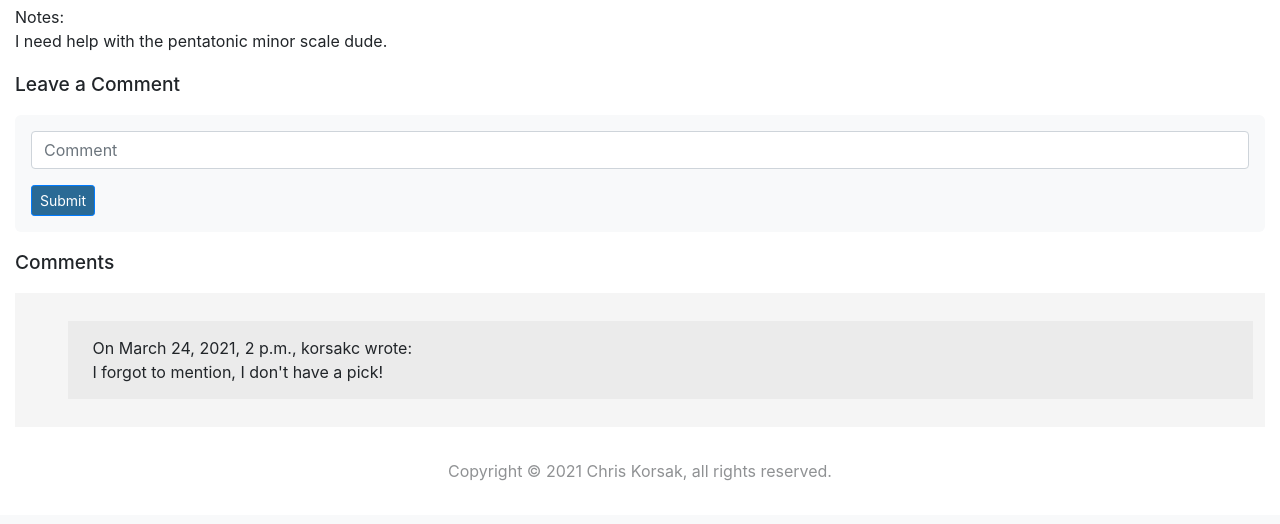
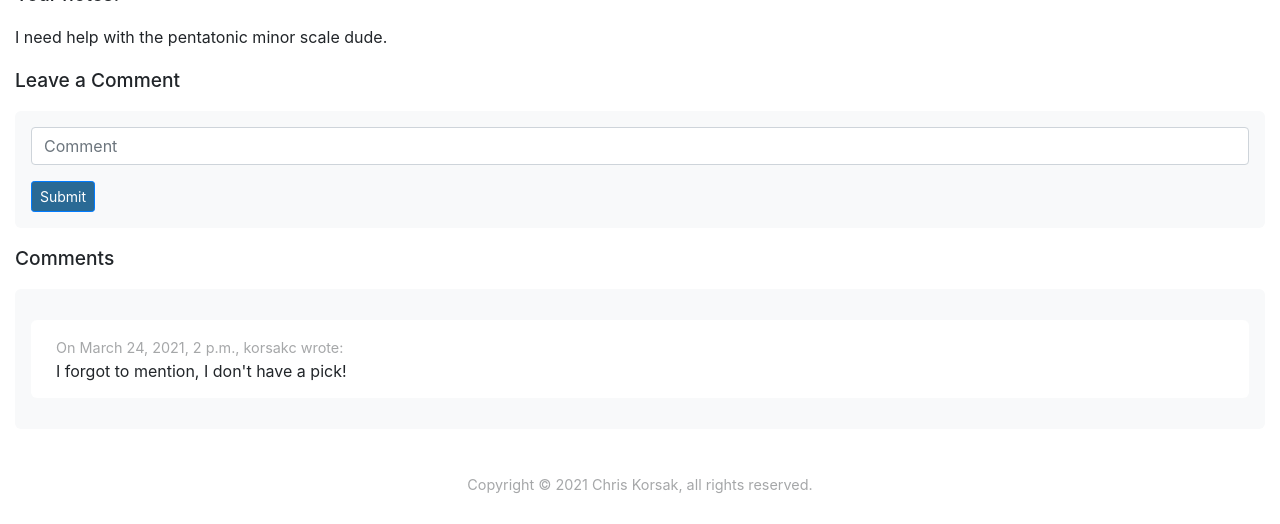
Before and after one commit to chriskorsak/capstone, a Django app: page /feedback/5 in a window 1280 px wide. Shown: the part 683-1207 px from the top of the page. Before the commit the page ends 1164 px from the top, so only its background shows below. Run offline with Django 3.2, Linux system fonts and the light colour scheme; a user stored in the database is signed in; data comes from the database, SQL or seed files in the repository; both versions use the stored data as it was after the commit; some libraries are stand-ins or nearby versions.

Commit message:
css styles: comment sections in post and feedback, minor css text styles. add classes to template elements for css styling.

```diff
--- a/ckblues/static/ckblues/styles.css
+++ b/ckblues/static/ckblues/styles.css
@@ -1,7 +1,3 @@
-/* * {
-  border: 1px solid black;
-} */
-
 /* styles for layout.html, main page sections */
 .main,
 .sidebar {
@@ -18,10 +14,11 @@ img.logo {
   text-align: center;
 }
 
-/* blog post excerpt on index, welcome on index, and all forms */
+/* blog post excerpt on index, welcome on index, all forms, and comment section */
 section.post,
 form,
-div#welcome {
+div#welcome,
+ul.comments {
   margin-bottom: 1em;
   padding: 1em;
   background-color:#f8f9fa;
@@ -31,8 +28,10 @@ div#welcome {
   padding: 2em;
 }
 
-section.post {
-  overflow: hidden;
+.comment {
+  background-color: #ffffff !important;
+  padding: 1em;
+  border-radius: 6px;
 }
 
 /* in dashboard, update email and or password not displayed by default */
@@ -40,17 +39,20 @@ section.post {
   display: none;
 }
 
+footer,
+.post-category,
+.comment-date-user,
+.feedback-date-received {
+  font-size: 90%;
+  opacity: 40%;
+}
+
 footer {
   text-align: center;
   padding: 2em 0;
-  opacity: 50%;
 }
 
 /* elements */
-
-.table {
-  overflow: hidden !important;
-}
 
 h2,
 h3 {
@@ -167,6 +169,7 @@ li.comment {
 	td:nth-of-type(2):before { content: "Category"; }
 	td:nth-of-type(3):before { content: "Review Status"; }
 	td:nth-of-type(4):before { content: "Link"; }
+}
 
 @media (max-width: 576px) {
   img.logo {
--- a/ckblues/templates/ckblues/feedback.html
+++ b/ckblues/templates/ckblues/feedback.html
@@ -2,19 +2,18 @@
 {% load static %}
 
 {% block body %}
-<h2>{{ feedback.user }}</h2>
-<h3>Feedback for {{ feedback.category }}</h3>
-<p>Date received: {{ feedback.date }}</p>
+  <h1>Feedback for {{ feedback.user }} - {{ feedback.category }}</h1>
+  <p class="feedback-date-received">Date received: {{ feedback.date }}</p>
   {% if feedback.reviewed == True %}
-  <h4>Feedback Screencast:</h4>
-  <iframe width="560" height="315" src="https://www.youtube.com/embed/{{ feedback.videoResponse }}" title="YouTube video player" frameborder="0" allow="accelerometer; autoplay; clipboard-write; encrypted-media; gyroscope; picture-in-picture" allowfullscreen></iframe>
+    <h2>Feedback Screencast:</h2>
+    <iframe src="https://www.youtube.com/embed/{{ feedback.videoResponse }}" title="YouTube video player" frameborder="0" allow="accelerometer; autoplay; clipboard-write; encrypted-media; gyroscope; picture-in-picture" allowfullscreen></iframe>
   {% endif %}
-<h4>Your Video Submission:</h4>
-<iframe width="560" height="315" src="https://www.youtube.com/embed/{{ feedback.video }}" title="YouTube video player" frameborder="0" allow="accelerometer; autoplay; clipboard-write; encrypted-media; gyroscope; picture-in-picture" allowfullscreen></iframe>
-<p>
-  Notes:<br>
+  <h2>Your Video Submission:</h2>
+  <iframe src="https://www.youtube.com/embed/{{ feedback.video }}" title="YouTube video player" frameborder="0" allow="accelerometer; autoplay; clipboard-write; encrypted-media; gyroscope; picture-in-picture" allowfullscreen></iframe>
+  <h3>Your notes:</h3>
+  <div>
     {{ feedback.note }}
-</p>
+  </div>
 
 
     <h3>Leave a Comment</h3>
@@ -27,11 +26,10 @@
     </form>
 
   <h3>Comments</h3>
-  <div class="comment-section">
-  <ul>
+    <ul class="comments">
     {% for comment in comments %}
       <li class="comment">
-      On {{ comment.date }}, {{ comment.user.username }} wrote:
+        <span class="comment-date-user">On {{ comment.date }}, {{ comment.user.username }} wrote:</span>
         <br>
         {{ comment.comment }}
       </li>
@@ -39,6 +37,5 @@
       <p>No Comments yet!</p>
     {% endfor %}
     </ul>
-  </div>
 
 {% endblock %}
--- a/ckblues/templates/ckblues/index.html
+++ b/ckblues/templates/ckblues/index.html
@@ -16,7 +16,7 @@
         <p>
         <a href="{% url 'register' %}">Register</a> for an account to access premium content and submit a video of yourself playing guitar for individual feedback! <span id="dismiss"><svg xmlns="http://www.w3.org/2000/svg" width="16" height="16" fill="currentColor" class="bi bi-x-circle-fill" viewBox="0 0 16 16">
           <path d="M16 8A8 8 0 1 1 0 8a8 8 0 0 1 16 0zM5.354 4.646a.5.5 0 1 0-.708.708L7.293 8l-2.647 2.646a.5.5 0 0 0 .708.708L8 8.707l2.646 2.647a.5.5 0 0 0 .708-.708L8.707 8l2.647-2.646a.5.5 0 0 0-.708-.708L8 7.293 5.354 4.646z"/>
-        </svg></span></p>
+        </svg>Dismiss</span></p>
       </div>
       {% endif %}
       <h2>Blog</h2>
```
Also changed, not shown: ckblues/templates/ckblues/dashboard.html (+9 -1 lines), ckblues/templates/ckblues/post.html (+9 -6 lines), db.sqlite3. Lines whose indentation alone changed are shown as unchanged.
